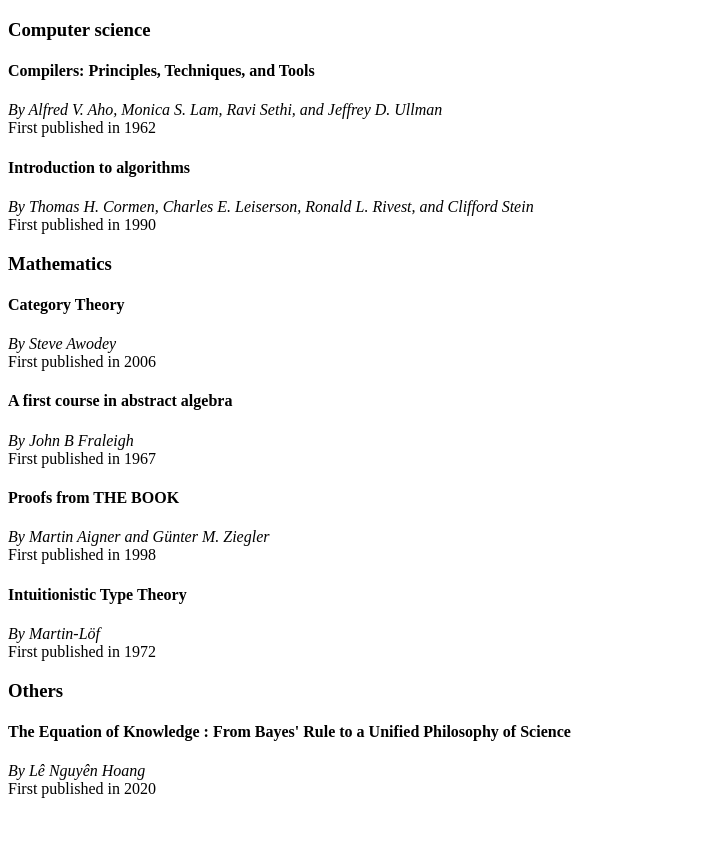
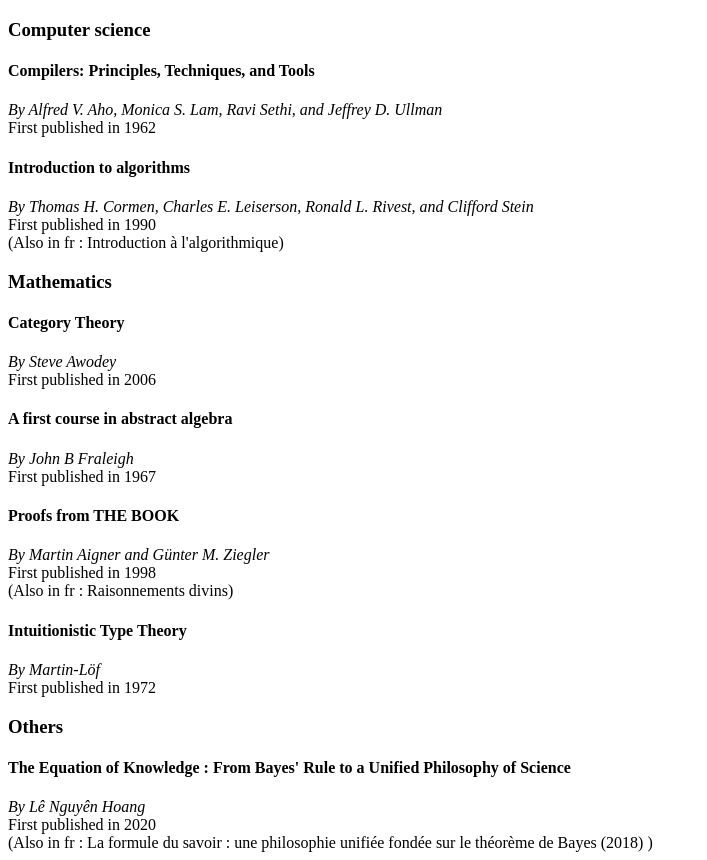
Before and after one commit to UlysseDurand/recommendations, a plain HTML site: page index.html in a window 1280 px wide. Shown: the part 61-921 px from the top of the page, without its empty margins (0-707 px from the left). Before the commit the page ends 867 px from the top, so only its background shows below. Drawn offline with Linux system fonts and the light colour scheme.

Commit message:
Suppression de l'import de reco.json du language Ajout de la compréhension d'une traduction d'un livre

```diff
--- a/index.html
+++ b/index.html
@@ -11,26 +11,29 @@
 <h3>Computer science</h3>
 <h4>Compilers: Principles, Techniques, and Tools</h4>
 <i>By Alfred V. Aho, Monica S. Lam, Ravi Sethi, and Jeffrey D. Ullman</i><br>
-First published in 1962
+First published in 1962<br>
 <h4>Introduction to algorithms</h4>
 <i>By Thomas H. Cormen, Charles E. Leiserson, Ronald L. Rivest, and Clifford Stein</i><br>
-First published in 1990
+First published in 1990<br>
+(Also in fr : Introduction à l'algorithmique)<br>
 <h3>Mathematics</h3>
 <h4>Category Theory</h4>
 <i>By Steve Awodey</i><br>
-First published in 2006
+First published in 2006<br>
 <h4>A first course in abstract algebra</h4>
 <i>By John B Fraleigh</i><br>
-First published in 1967
+First published in 1967<br>
 <h4>Proofs from THE BOOK</h4>
 <i>By Martin Aigner and Günter M. Ziegler</i><br>
-First published in 1998
+First published in 1998<br>
+(Also in fr : Raisonnements divins)<br>
 <h4>Intuitionistic Type Theory</h4>
 <i>By Martin-Löf</i><br>
-First published in 1972
+First published in 1972<br>
 <h3>Others</h3>
 <h4>The Equation of Knowledge : From Bayes' Rule to a Unified Philosophy of Science</h4>
 <i>By Lê Nguyên Hoang</i><br>
-First published in 2020
+First published in 2020<br>
+(Also in fr : La formule du savoir : une philosophie unifiée fondée sur le théorème de Bayes (2018) )<br>
 
 </body>
```
Also changed, not shown: base.txt (added), 5 other files.
